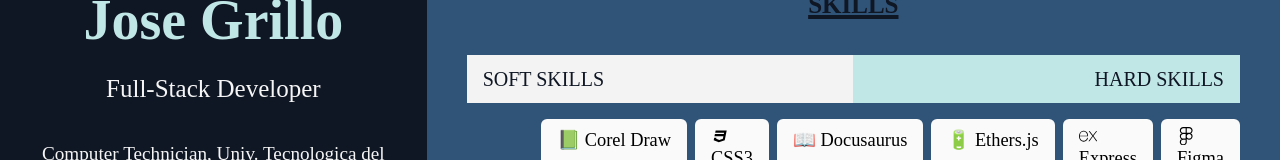
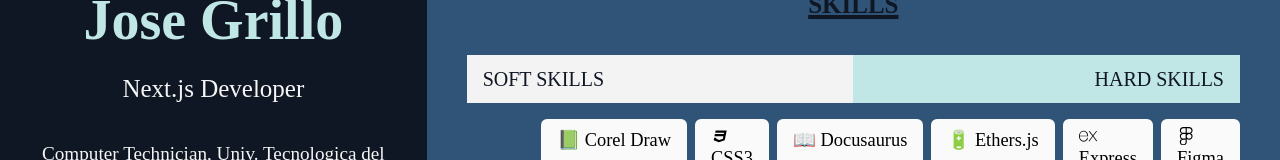
Before and after one commit to JoseGrillo/curriculum, a Next.js app: page / in a window 1280 px wide. Shown: the part 446-606 px from the top of the page. Built offline with nearby package versions, Linux system fonts and the light colour scheme.

Commit message:
Actualizar mi STACK: next.js developer

```diff
--- a/public/locale/en.js
+++ b/public/locale/en.js
@@ -26,7 +26,7 @@ export default {
   personalData: {
     id: "en",
     name: "Jose Grillo",
-    role: "Full-Stack Developer",
+    role: "Next.js Developer",
     education: [
       "Computer Technician, Univ. Tecnologica del Centro (1988-1990)",
       "Lawyer, Univ. Bolivarian Univ. of Venezuela (2005-2010)",
--- a/public/locale/es.js
+++ b/public/locale/es.js
@@ -25,7 +25,7 @@ export default {
   personalData: {
     id: "es",//en
     name: "Jose Grillo",
-    role: "Desarrollador Full-Stack",
+    role: "Desarrollador de next.js",
     education: [
       "Tecnico en Informatica, Univ. Tecnologica del Centro (1988-1990)",
       "Abogado, Univ.. Bolivariana de Venezuela (2005-2010)",
```
